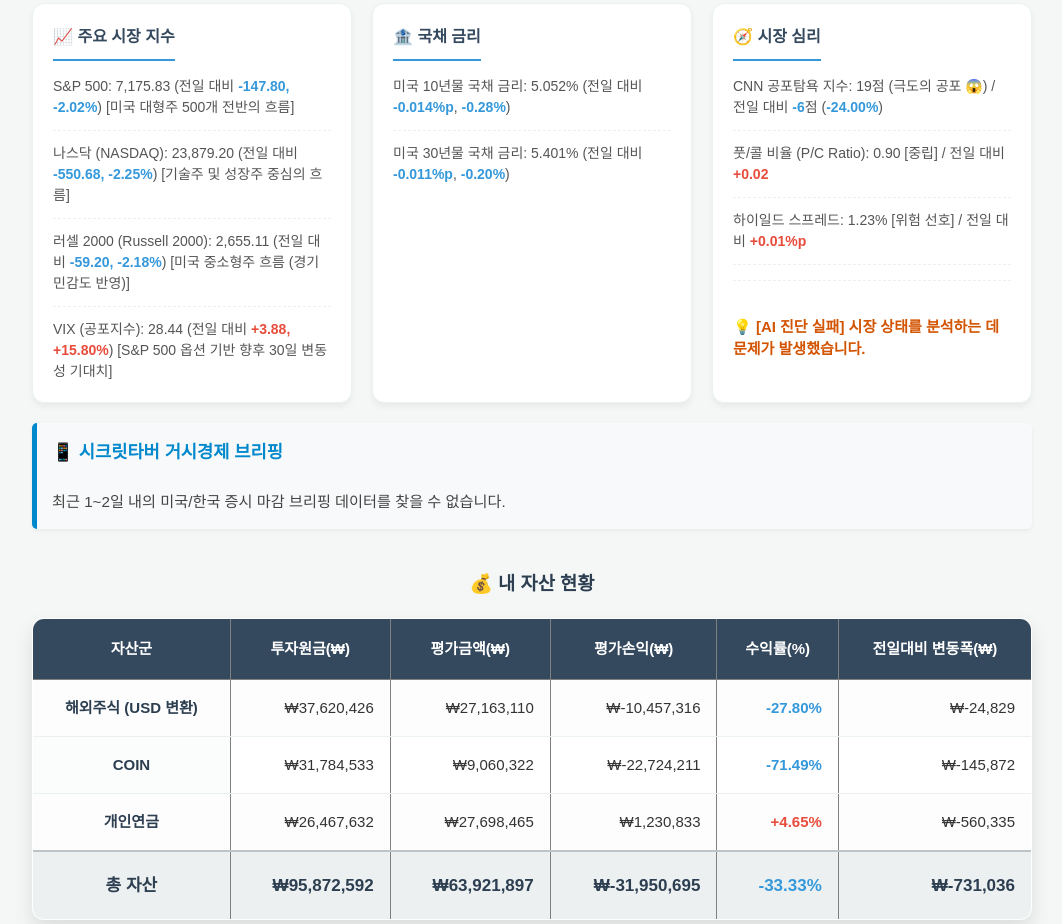
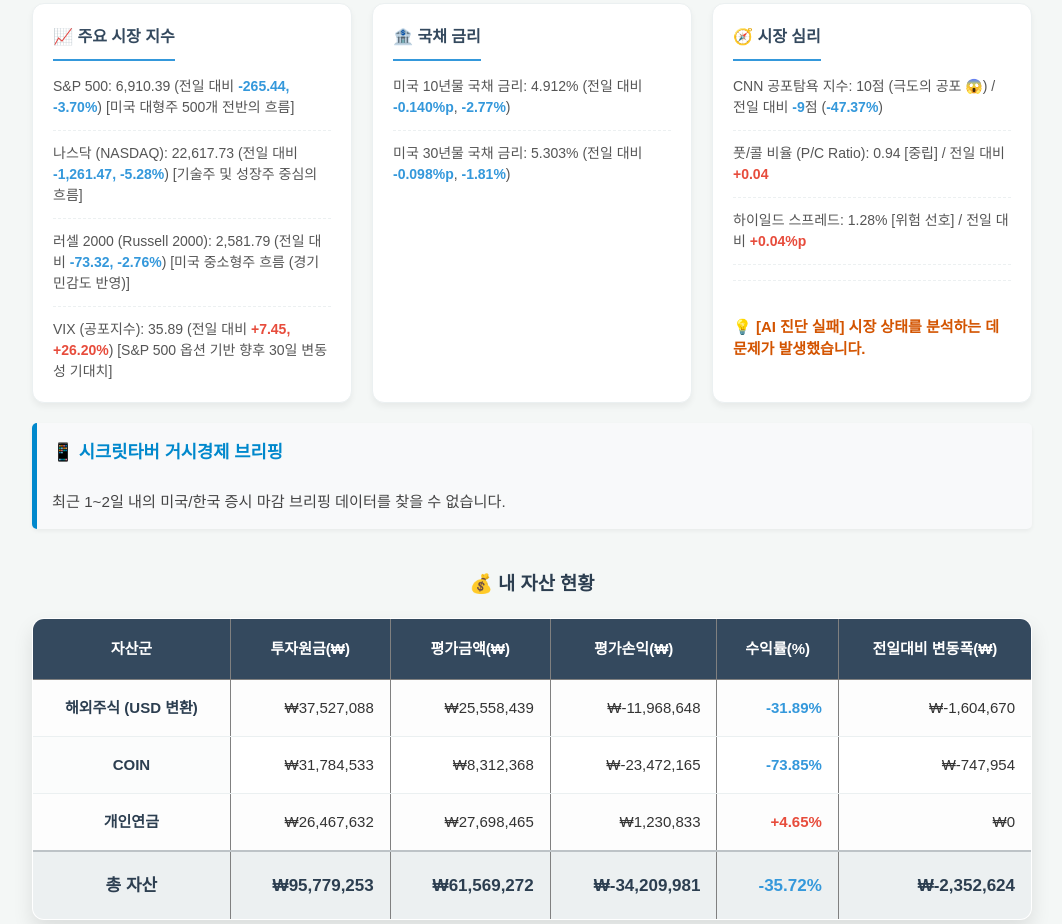
Before and after one commit to darkmirr-bitcoin/myAssetReport, a plain HTML site: page index.html in a window 1280 px wide. Shown: the part 283-1207 px from the top of the page, without its empty margins (108-1170 px from the left). Drawn offline with Linux system fonts and the light colour scheme.

Commit message:
🚀 일일 자산 리포트 및 아카이브 업데이트

```diff
--- a/index.html
+++ b/index.html
@@ -4,14 +4,14 @@
     <head>
         <meta charset="UTF-8">
         <meta name="viewport" content="width=device-width, initial-scale=1.0">
-        <title>일일 자산 리포트 (2026-11-19)</title>
+        <title>일일 자산 리포트 (2026-11-20)</title>
         <link rel="stylesheet" href="style.css">
     </head>
     <body>
         <h2>📊 일일 자산 리포트</h2>
         <div class="summary-header">
-            <p>🕒 <strong>업데이트:</strong> 2026-11-20 12:52:33 (KST)</p>
-            <p>💵 <strong>적용 환율:</strong> 1달러 = <strong>1,338.11원</strong></p>
+            <p>🕒 <strong>업데이트:</strong> 2026-11-21 12:44:48 (KST)</p>
+            <p>💵 <strong>적용 환율:</strong> 1달러 = <strong>1,334.79원</strong></p>
         </div>
 
         <!-- 🔥 여기에 AI 액션 보드가 가장 먼저 뜹니다! -->
@@ -24,15 +24,15 @@
             <div class="macro-cards">
                 <div class="macro-card">
                     <h4>📈 주요 시장 지수</h4>
-                    <ul><li>S&P 500: 7,175.83 (전일 대비 <span class="neg">-147.80,</span> <span class="neg">-2.02%</span>) [미국 대형주 500개 전반의 흐름]</li><li>나스닥 (NASDAQ): 23,879.20 (전일 대비 <span class="neg">-550.68,</span> <span class="neg">-2.25%</span>) [기술주 및 성장주 중심의 흐름]</li><li>러셀 2000 (Russell 2000): 2,655.11 (전일 대비 <span class="neg">-59.20,</span> <span class="neg">-2.18%</span>) [미국 중소형주 흐름 (경기 민감도 반영)]</li><li>VIX (공포지수): 28.44 (전일 대비 <span class="pos">+3.88,</span> <span class="pos">+15.80%</span>) [S&P 500 옵션 기반 향후 30일 변동성 기대치]</li></ul>
+                    <ul><li>S&P 500: 6,910.39 (전일 대비 <span class="neg">-265.44,</span> <span class="neg">-3.70%</span>) [미국 대형주 500개 전반의 흐름]</li><li>나스닥 (NASDAQ): 22,617.73 (전일 대비 <span class="neg">-1,261.47,</span> <span class="neg">-5.28%</span>) [기술주 및 성장주 중심의 흐름]</li><li>러셀 2000 (Russell 2000): 2,581.79 (전일 대비 <span class="neg">-73.32,</span> <span class="neg">-2.76%</span>) [미국 중소형주 흐름 (경기 민감도 반영)]</li><li>VIX (공포지수): 35.89 (전일 대비 <span class="pos">+7.45,</span> <span class="pos">+26.20%</span>) [S&P 500 옵션 기반 향후 30일 변동성 기대치]</li></ul>
                 </div>
                 <div class="macro-card">
                     <h4>🏦 국채 금리</h4>
-                    <ul><li>미국 10년물 국채 금리: 5.052% (전일 대비 <span class="neg">-0.014%p</span>, <span class="neg">-0.28%</span>)</li><li>미국 30년물 국채 금리: 5.401% (전일 대비 <span class="neg">-0.011%p</span>, <span class="neg">-0.20%</span>)</li></ul>
+                    <ul><li>미국 10년물 국채 금리: 4.912% (전일 대비 <span class="neg">-0.140%p</span>, <span class="neg">-2.77%</span>)</li><li>미국 30년물 국채 금리: 5.303% (전일 대비 <span class="neg">-0.098%p</span>, <span class="neg">-1.81%</span>)</li></ul>
                 </div>
                 <div class="macro-card">
                     <h4>🧭 시장 심리</h4>
-                    <ul><li>CNN 공포탐욕 지수: 19점 (극도의 공포 😱) / 전일 대비 <span class="neg">-6</span>점 (<span class="neg">-24.00%</span>)</li><li>풋/콜 비율 (P/C Ratio): 0.90 [중립] / 전일 대비 <span class="pos">+0.02</span></li><li>하이일드 스프레드: 1.23% [위험 선호] / 전일 대비 <span class="pos">+0.01%p</span></li><div class='ai-summary-line'><br><strong style='color:#d35400;'>💡 [AI 진단 실패] 시장 상태를 분석하는 데 문제가 발생했습니다.</strong></div></ul>
+                    <ul><li>CNN 공포탐욕 지수: 10점 (극도의 공포 😱) / 전일 대비 <span class="neg">-9</span>점 (<span class="neg">-47.37%</span>)</li><li>풋/콜 비율 (P/C Ratio): 0.94 [중립] / 전일 대비 <span class="pos">+0.04</span></li><li>하이일드 스프레드: 1.28% [위험 선호] / 전일 대비 <span class="pos">+0.04%p</span></li><div class='ai-summary-line'><br><strong style='color:#d35400;'>💡 [AI 진단 실패] 시장 상태를 분석하는 데 문제가 발생했습니다.</strong></div></ul>
                 </div>
             </div>
 
@@ -59,19 +59,19 @@
   <tbody>
     <tr>
       <td>해외주식 (USD 변환)</td>
-      <td>₩37,620,426</td>
-      <td>₩27,163,110</td>
-      <td>₩-10,457,316</td>
-      <td><span class='neg'>-27.80%</span></td>
-      <td>₩-24,829</td>
+      <td>₩37,527,088</td>
+      <td>₩25,558,439</td>
+      <td>₩-11,968,648</td>
+      <td><span class='neg'>-31.89%</span></td>
+      <td>₩-1,604,670</td>
     </tr>
     <tr>
       <td>COIN</td>
       <td>₩31,784,533</td>
-      <td>₩9,060,322</td>
-      <td>₩-22,724,211</td>
-      <td><span class='neg'>-71.49%</span></td>
-      <td>₩-145,872</td>
+      <td>₩8,312,368</td>
+      <td>₩-23,472,165</td>
+      <td><span class='neg'>-73.85%</span></td>
+      <td>₩-747,954</td>
     </tr>
     <tr>
       <td>개인연금</td>
@@ -79,15 +79,15 @@
       <td>₩27,698,465</td>
       <td>₩1,230,833</td>
       <td><span class='pos'>+4.65%</span></td>
-      <td>₩-560,335</td>
+      <td>₩0</td>
     </tr>
     <tr>
       <td>총 자산</td>
-      <td>₩95,872,592</td>
-      <td>₩63,921,897</td>
-      <td>₩-31,950,695</td>
-      <td><span class='neg'>-33.33%</span></td>
-      <td>₩-731,036</td>
+      <td>₩95,779,253</td>
+      <td>₩61,569,272</td>
+      <td>₩-34,209,981</td>
+      <td><span class='neg'>-35.72%</span></td>
+      <td>₩-2,352,624</td>
     </tr>
   </tbody>
 </table>
```
Also changed, not shown: 1 other file.
